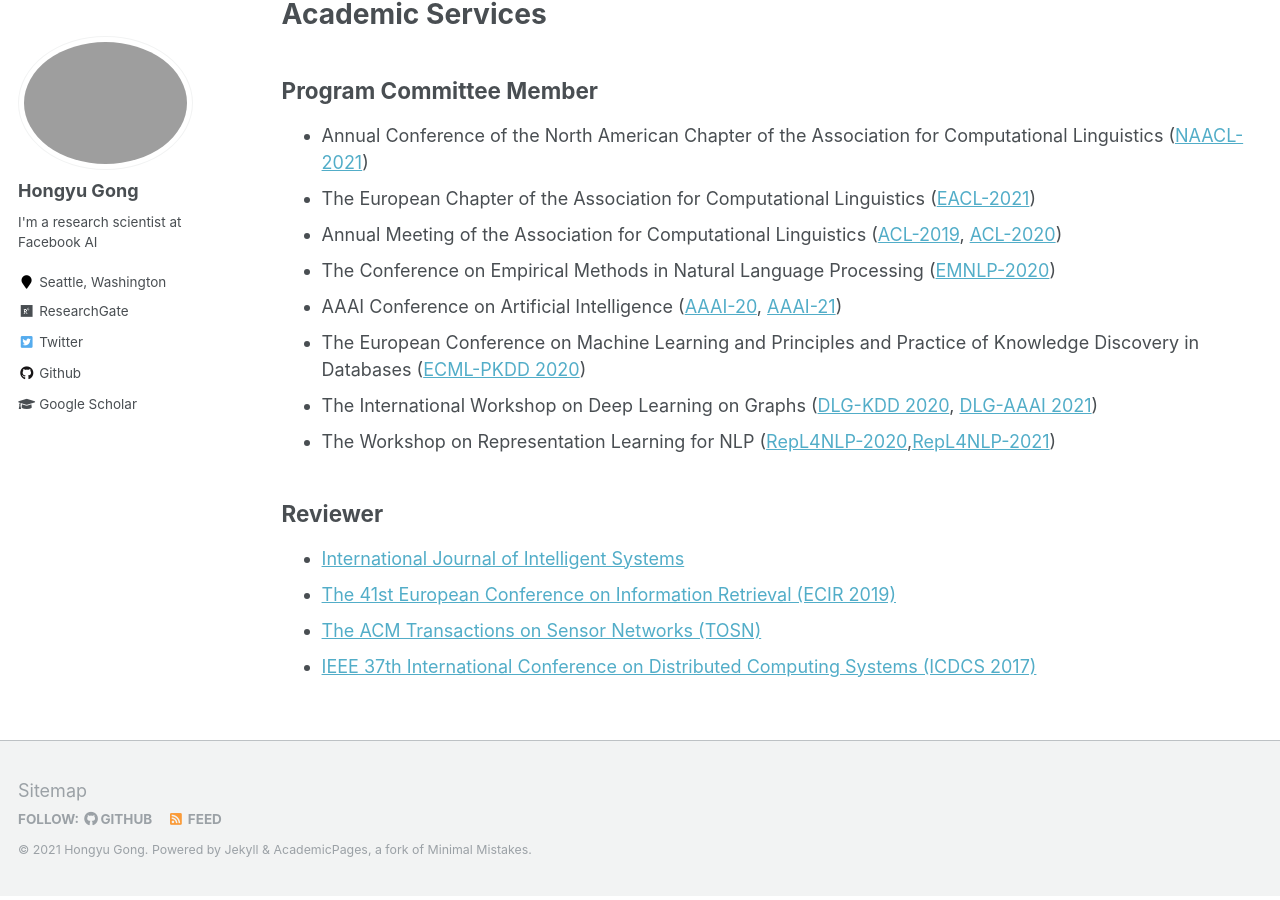
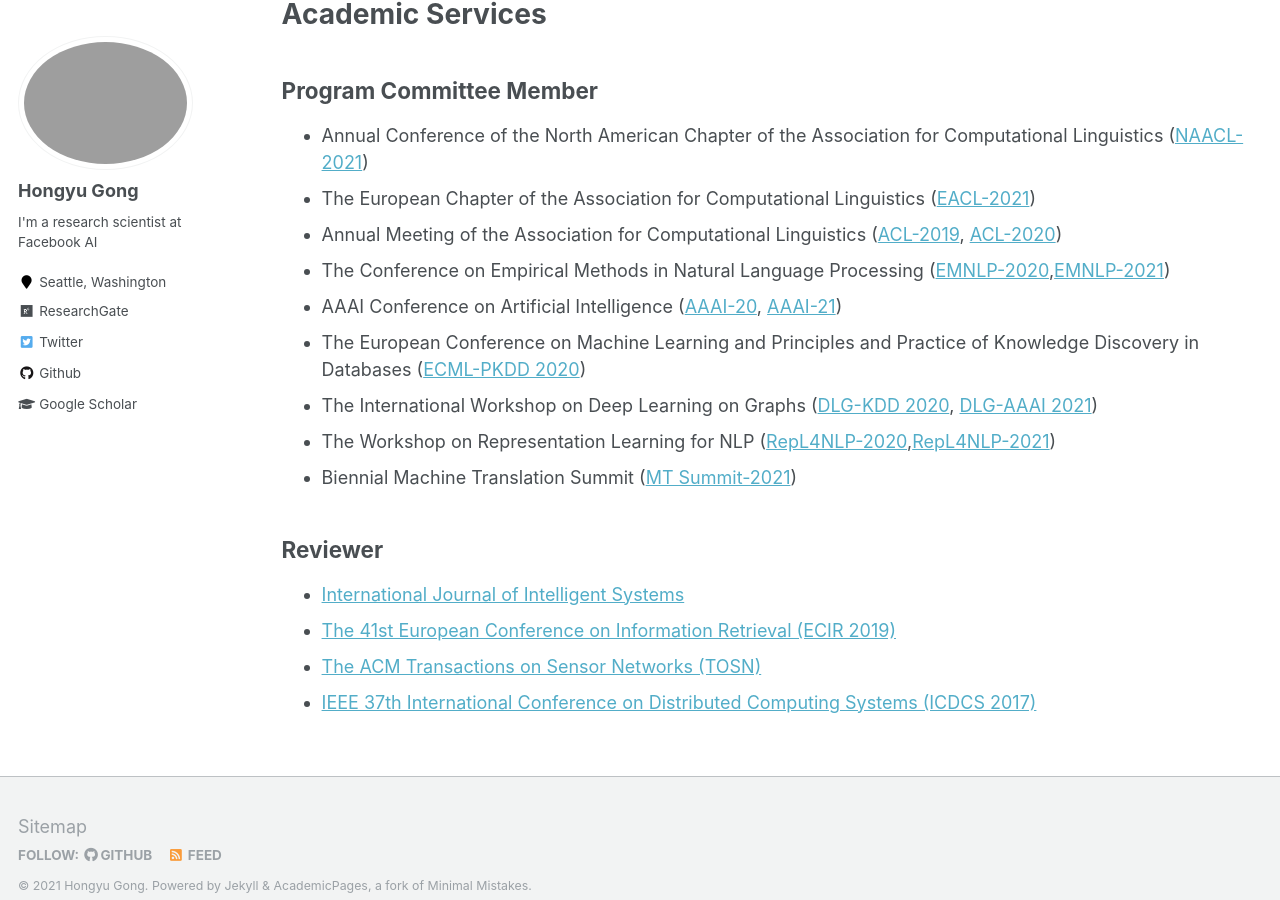
Before and after one commit to HongyuGong/HongyuGong.github.io, a Jekyll site: the page built from _pages/cv.md, in a window 1280 px wide and 900 px high, scrolled down 500 px. Built offline with Jekyll 4.4.1, drawn with Linux system fonts in a browser that asks for light colours.

Commit message:
Update cv.md

```diff
--- a/_pages/cv.md
+++ b/_pages/cv.md
@@ -27,11 +27,13 @@ Academic Services
 * Annual Conference of the North American Chapter of the Association for Computational Linguistics ([NAACL-2021](https://2021.naacl.org/))
 * The European Chapter of the Association for Computational Linguistics ([EACL-2021](https://2021.eacl.org/))
 * Annual Meeting of the Association for Computational Linguistics ([ACL-2019](http://www.acl2019.org), [ACL-2020](https://acl2020.org/))
-* The Conference on Empirical Methods in Natural Language Processing ([EMNLP-2020](https://2020.emnlp.org))
+* The Conference on Empirical Methods in Natural Language Processing ([EMNLP-2020](https://2020.emnlp.org),[EMNLP-2021](https://2021.emnlp.org/))
 * AAAI Conference on Artificial Intelligence ([AAAI-20](https://aaai.org/Conferences/AAAI-20/), [AAAI-21](https://aaai.org/Conferences/AAAI-21/))
 * The European Conference on Machine Learning and Principles and Practice of Knowledge Discovery in Databases ([ECML-PKDD 2020](https://ecmlpkdd2020.net/))
 * The International Workshop on Deep Learning on Graphs ([DLG-KDD 2020](https://deep-learning-graphs.bitbucket.io/dlg-kdd20/), [DLG-AAAI 2021](https://deep-learning-graphs.bitbucket.io/dlg-aaai21/))
 * The Workshop on Representation Learning for NLP ([RepL4NLP-2020](https://sites.google.com/view/repl4nlp2020/home?authuser=0),[RepL4NLP-2021](https://sites.google.com/view/repl4nlp-2021))
+* Biennial Machine Translation Summit ([MT Summit-2021](https://amtaweb.org/mt-summit2021/))
+
 
 ## Reviewer
 * [International Journal of Intelligent Systems](https://onlinelibrary.wiley.com/journal/1098111x)
```
